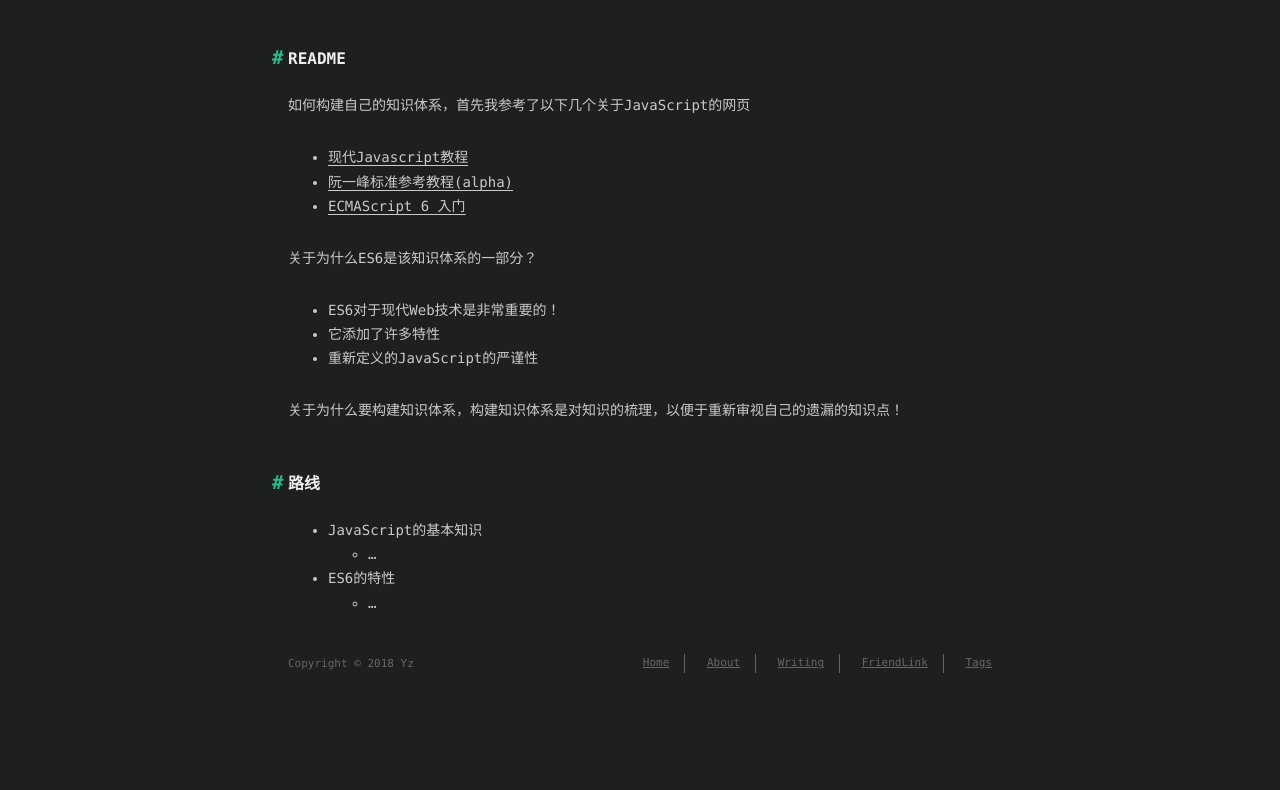
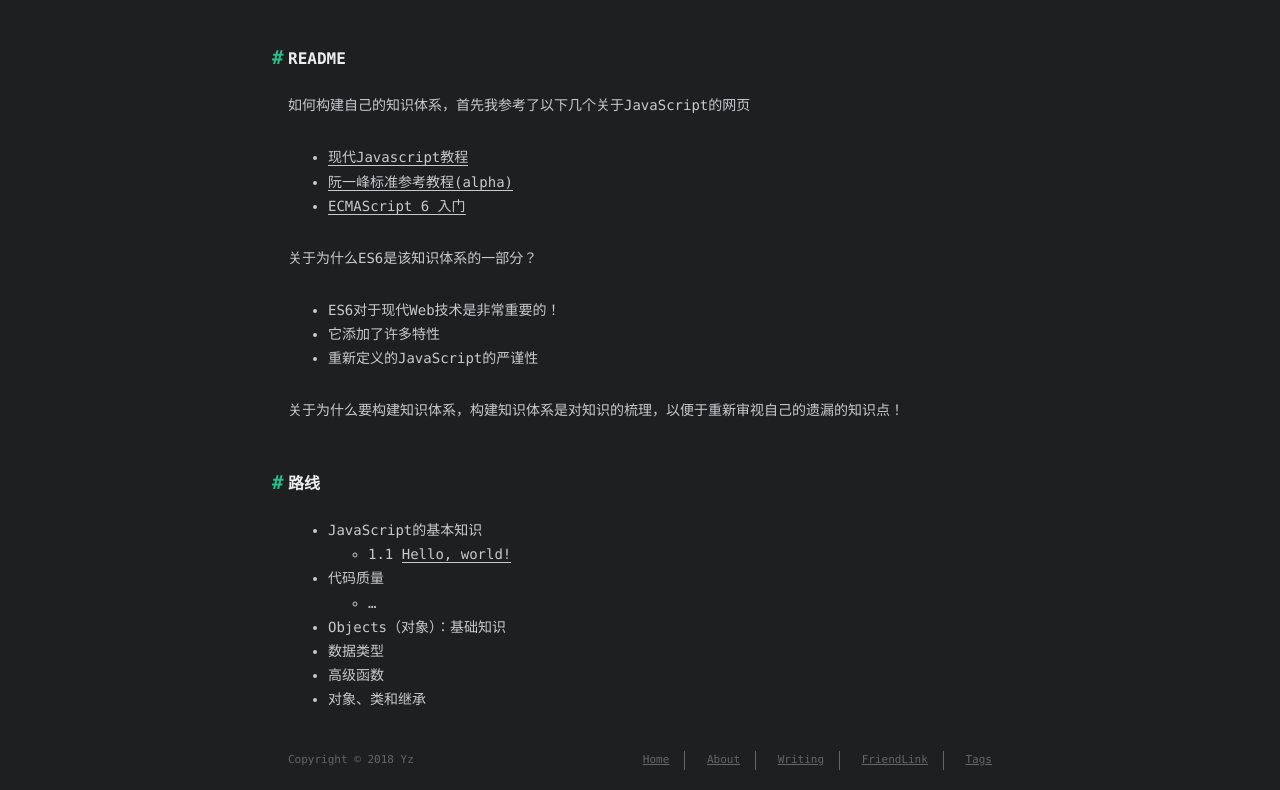
Before and after one commit to hjj5258/hjj5258.github.io, a plain HTML site: page 2018/11/25/javascript-system/index.html in a window 1280 px wide. Shown: the part 128-918 px from the top of the page. Before the commit the page ends 822 px from the top, so only its background shows below. Drawn offline with Linux system fonts and the light colour scheme; a web font is replaced by a local one.

Commit message:
Site updated: 2018-11-27 23:09:19

```diff
--- a/2018/11/25/javascript-system/index.html
+++ b/2018/11/25/javascript-system/index.html
@@ -14,7 +14,7 @@
 <meta property="og:site_name" content="Yz&#39;s Blog">
 <meta property="og:description" content="README如何构建自己的知识体系，首先我参考了以下几个关于JavaScript的网页  现代Javascript教程 阮一峰标准参考教程(alpha) ECMAScript 6 入门  关于为什么ES6是该知识体系的一部分？  ES6对于现代Web技术是非常重要的！ 它添加了许多特性 重新定义的JavaScript的严谨性  关于为什么要构建知识体系，构建知识体系是对知识的梳理，以便于重新审视自">
 <meta property="og:locale" content="en">
-<meta property="og:updated_time" content="2018-11-27T14:28:32.732Z">
+<meta property="og:updated_time" content="2018-11-27T15:08:10.145Z">
 <meta name="twitter:card" content="summary">
 <meta name="twitter:title" content="构建JavaScript知识体系">
 <meta name="twitter:description" content="README如何构建自己的知识体系，首先我参考了以下几个关于JavaScript的网页  现代Javascript教程 阮一峰标准参考教程(alpha) ECMAScript 6 入门  关于为什么ES6是该知识体系的一部分？  ES6对于现代Web技术是非常重要的！ 它添加了许多特性 重新定义的JavaScript的严谨性  关于为什么要构建知识体系，构建知识体系是对知识的梳理，以便于重新审视自">
@@ -157,13 +157,17 @@
 <p>关于为什么要构建知识体系，构建知识体系是对知识的梳理，以便于重新审视自己的遗漏的知识点！</p>
 <h2 id="路线"><a href="#路线" class="headerlink" title="路线"></a>路线</h2><ul>
 <li>JavaScript的基本知识<ul>
+<li>1.1 <a href="">Hello, world!</a></li>
+</ul>
+</li>
+<li>代码质量<ul>
 <li>…</li>
 </ul>
 </li>
-<li>ES6的特性<ul>
-<li>…</li>
-</ul>
-</li>
+<li>Objects（对象）：基础知识</li>
+<li>数据类型</li>
+<li>高级函数</li>
+<li>对象、类和继承</li>
 </ul>
 
   </div>
```
Also changed, not shown: 1 other file.
